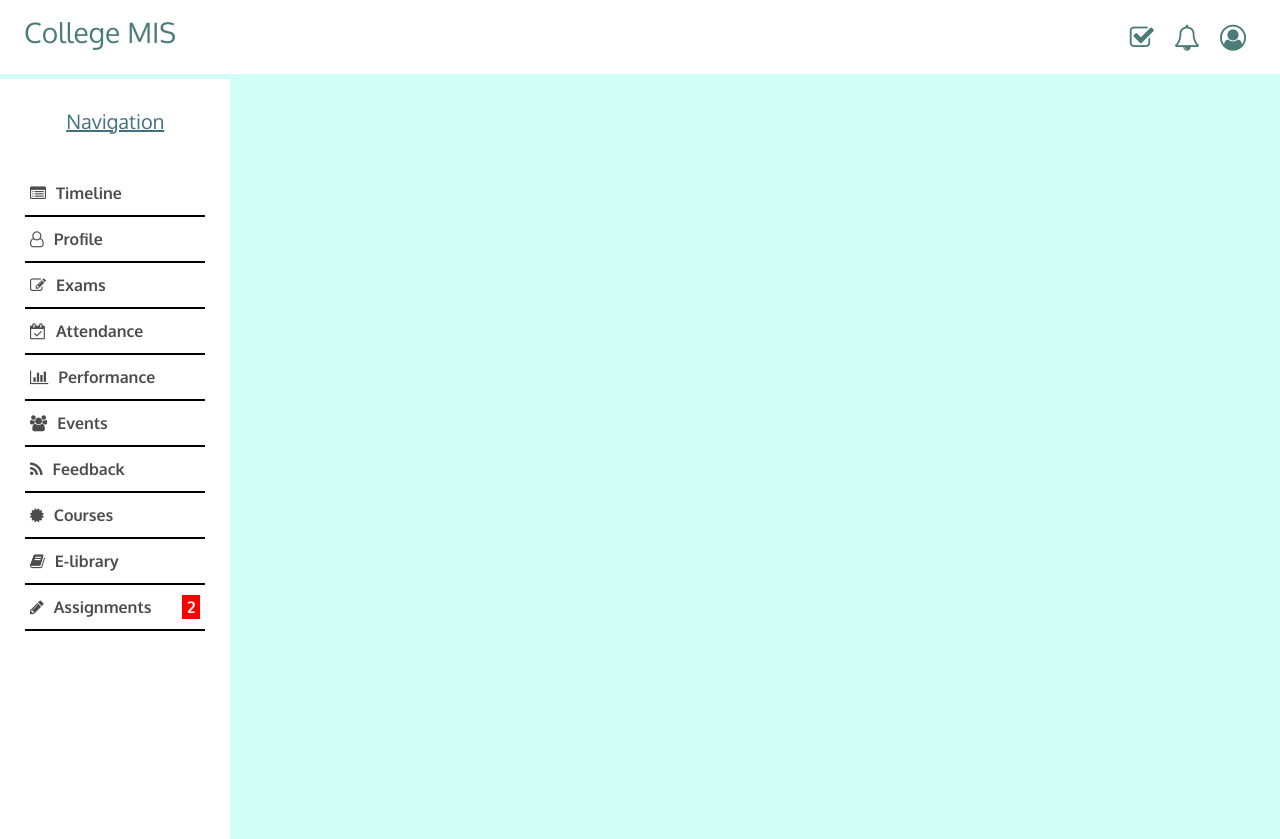
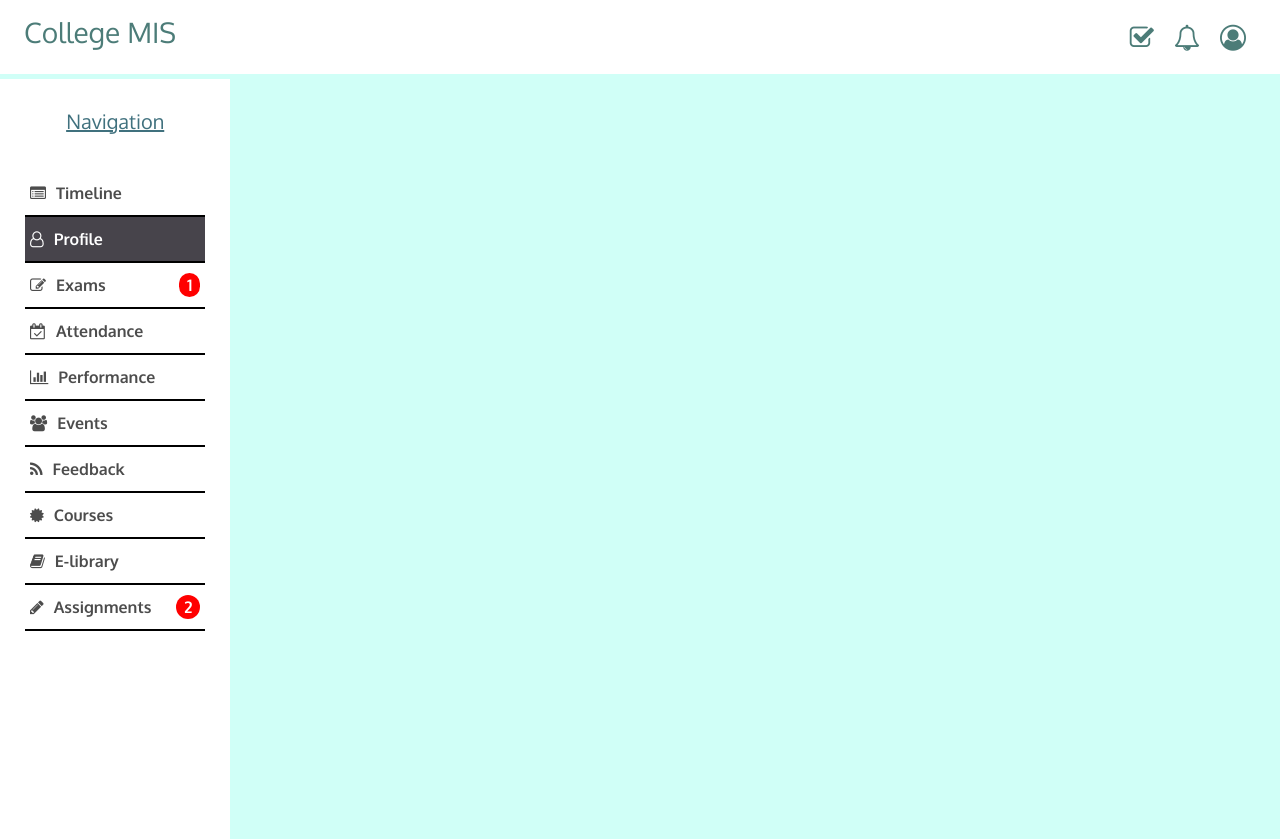
Before and after one commit to Nag112/collegeMIS, a React (Create React App) app: page /profile in a window 1280 px wide. Built offline with nearby package versions, Linux system fonts and the light colour scheme; a web font is replaced by a local one.

Commit message:
sidebar done

```diff
--- a/src/components/Login/index.jsx
+++ b/src/components/Login/index.jsx
@@ -41,7 +41,7 @@ class Login extends Component {
             {
             localStorage.setItem('auth-token',res.data.token);
             localStorage.setItem('uid',res.data.uid);
-            this.props.history.push('/')
+            this.props.history.push('/timeline')
             }
            }
         }
--- a/src/components/Sidebar/index.jsx
+++ b/src/components/Sidebar/index.jsx
@@ -1,9 +1,6 @@
 import React, { Component } from 'react'
 import { Link } from "react-router-dom";
 import "./sidebar.css";
-String.prototype.capitalize = function() {
-  return this.charAt(0).toUpperCase() + this.slice(1);
-}
 export default class Sidebar extends Component{
   constructor(props)
   {
@@ -25,7 +22,7 @@ export default class Sidebar extends Component{
         id:2,
         link:'exams',
         icon:'pencil-square-o',
-        not:''
+        not:'1'
       },
       {
         id:3,
@@ -70,18 +67,19 @@ export default class Sidebar extends Component{
       }]
     }
   }
+  capitalize = (str) => str.charAt(0).toUpperCase() + str.slice(1)
   render()
   { const user = this.state.student;
-    console.log(this.props.location)
+    const loc = window.location.pathname;
     return (
     <div className="sidebar text-left">
       <h5 className="text-center">Navigation</h5>
       <ul className="nav-list">
        {
-         user.map((list)=>{return  <li className="list-item">
+         user.map((list)=>{return  <li className={loc.slice(1)===list.link?"list-item active":"list-item"}>
           <Link to={`/${list.link}`}>
             <span>
-              <i className={`fa fa-${list.icon}`}></i><h6>{list.link.capitalize()}</h6>
+              <i className={`fa fa-${list.icon}`}></i><h6>{this.capitalize(list.link)}</h6>
             </span>
             <span className={list.not===''?null:"list-span"}>{list.not}</span>
           </Link>
--- a/src/components/Sidebar/sidebar.css
+++ b/src/components/Sidebar/sidebar.css
@@ -42,18 +42,24 @@
 {
     background-color: rgb(255, 0, 0);
     color:white;
-    padding:0px 5px;
+    padding:0px 0.5em;
     font-weight: 900;
+    border-radius: 50px;
 }
-.nav-list .list-item.active,.nav-list .list-item.active span,.nav-list .list-item.active i
+.nav-list .list-item.active,.nav-list .list-item.active span,.nav-list .list-item.active i,.nav-list .list-item.active h6
 {
     color:rgba(255, 255, 255, 1);
     background-color: rgb(71, 68, 75);
 }
-.nav-list .list-item:hover,.nav-list .list-item:hover i,.nav-list .list-item:hover span
+.nav-list .list-item:hover,.nav-list .list-item:hover i,.nav-list .list-item:hover span,.nav-list .list-item:hover h6
 {
     color:rgba(255, 255, 255, 1);
     background-color: rgb(122, 110, 133);
     cursor: pointer;
     text-decoration: none;
 }
+.nav-list .list-item.active:hover,.nav-list .list-item.active:hover i,.nav-list .list-item.active:hover span,.nav-list .list-item.active:hover h6
+{
+    color:rgba(255, 255, 255, 1);
+    background-color: rgb(71, 68, 75);
+}
--- a/src/index.js
+++ b/src/index.js
@@ -8,9 +8,9 @@ import Login from './components/Login'
 ReactDOM.render(
   <Router>
     <Switch>
-      <Route exact path="/login" component={Login}/>
-      <Route exact path="/" component={App} />
-      <Route exact path="/profile" component={Profile} />
+      <Route exact path="/" component={Login}/>
+      <Route exact path="/timeline" component={App} />
+      <Route exact path="/profile" component={Profile}/>
       <Redirect from="*" to={Login}/>
     </Switch>
   </Router>,
```
